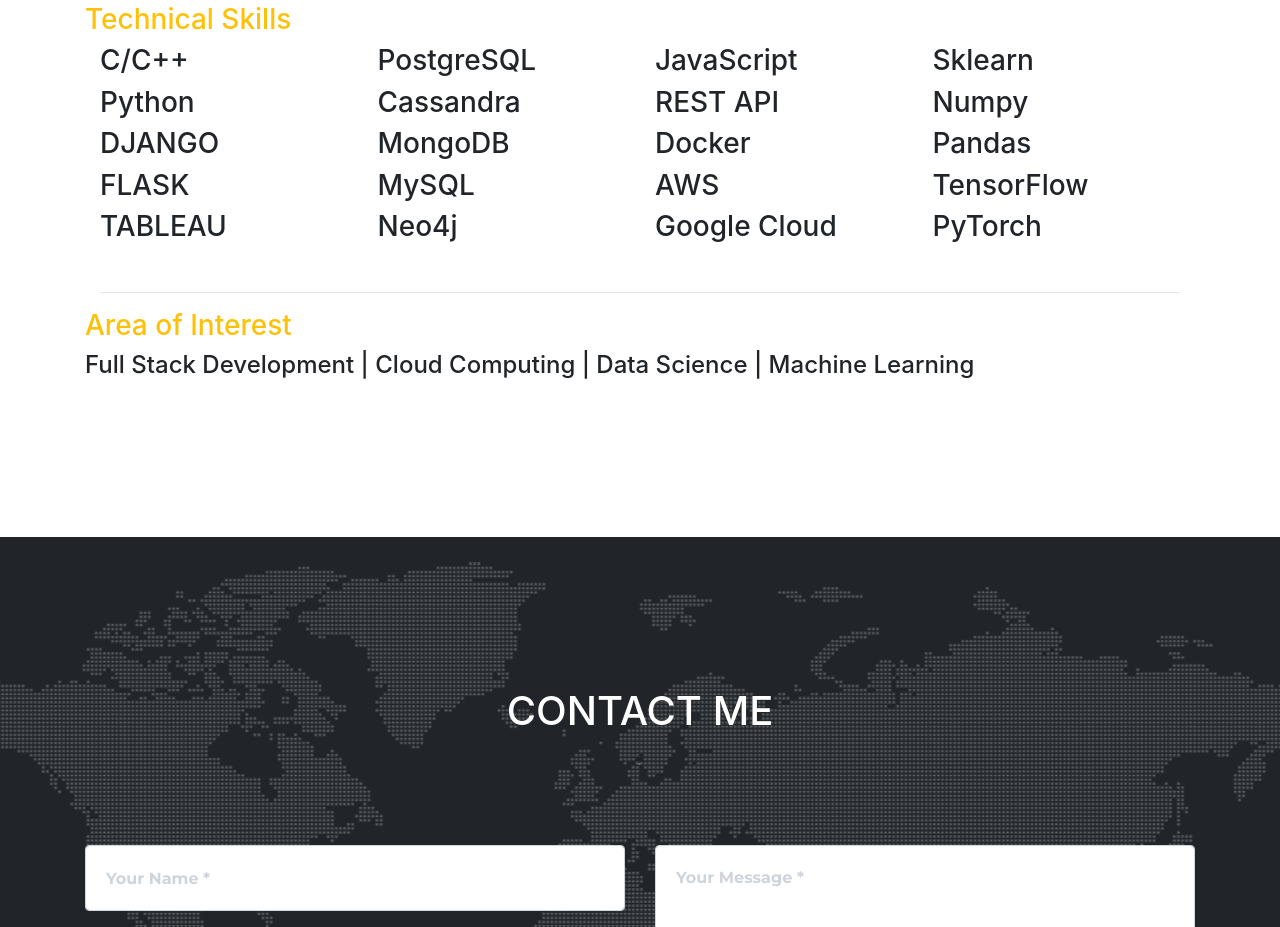
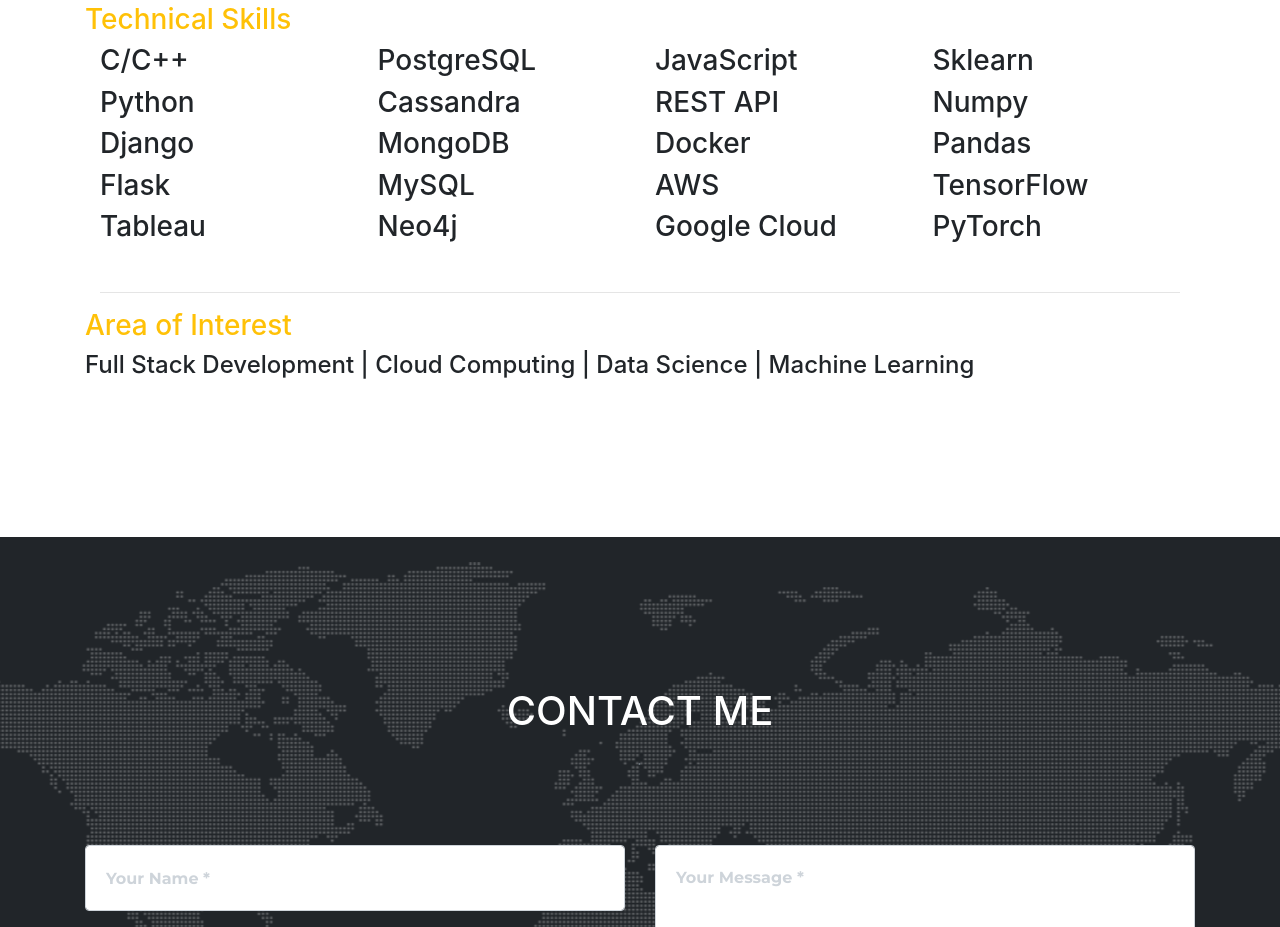
Before and after one commit to Sbk3824/sbk3824.github.io, a website with bundled scripts: page portfolio.html in a window 1280 px wide. Shown: the part 4914-5841 px from the top of the page. Built offline with nearby package versions, Linux system fonts and the light colour scheme; a web font is replaced by a local one.

Commit message:
Update portfolio.html

```diff
--- a/portfolio.html
+++ b/portfolio.html
@@ -329,13 +329,13 @@
                     <h3>Python</h3>
                   </div>
                   <div class="skills-content">
-                    <h3>DJANGO</h3>
+                    <h3>Django</h3>
                   </div><!-- end .skils-content -->
                   <div class="skills-content">
-                    <h3>FLASK</h3>
+                    <h3>Flask</h3>
                   </div>
                   <div class="skills-content">
-                    <h3>TABLEAU</h3>
+                    <h3>Tableau</h3>
                   </div>
               </div><!-- end .skils-content -->
 
```
